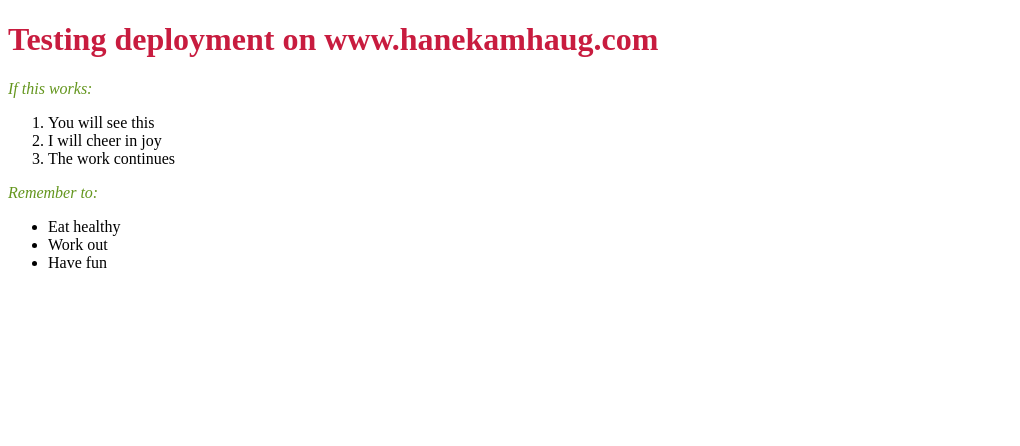
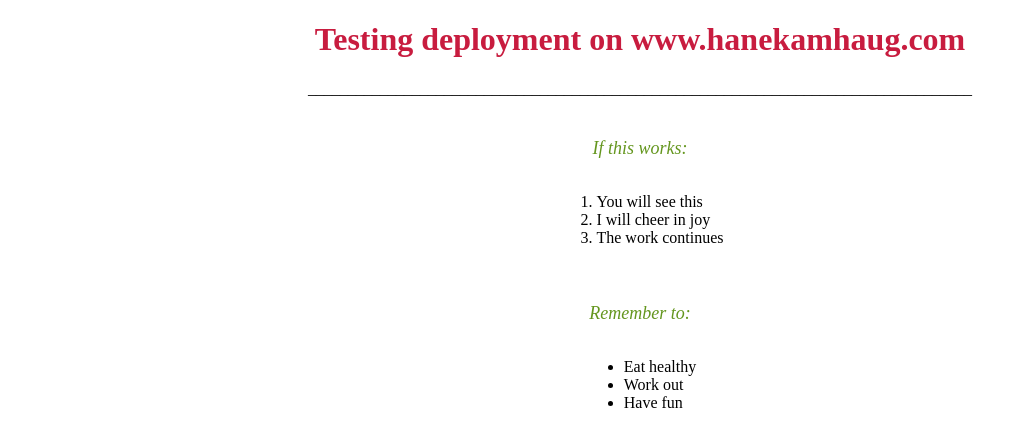
Before and after one commit to hanekamhaug/github-heroku-test-deploy, a plain HTML site: page index.html in a window 1280 px wide. Shown: the whole page, without its empty margins (0-1020 px from the left). Drawn offline with Linux system fonts and the light colour scheme.

Commit message:
add center align

```diff
--- a/index.html
+++ b/index.html
@@ -15,23 +15,31 @@
     <link>
 </head>
 <body>
+<div class="body">
+<div class="header">
  <h1>Testing deployment on www.hanekamhaug.com</h1>
-
+</div>
+    <p class="diver">___________________________________________________________________________________</p>
+    <div class="Paragraph1">
         <p>If this works:</p>
+    </div>
+        <div class="list1">
             <ol>
                 <li>You will see this</li>
                 <li>I will cheer in joy</li>
                 <li>The work continues</li>
             </ol>
-
+        </div>
+    <div class="Paragraph2">
         <p>Remember to:</p>
-
+    </div>
+        <div class="list2">
             <ul>
                 <li>Eat healthy</li>
                 <li>Work out</li>
                 <li>Have fun</li>
             </ul>
-
-
+        </div>
+</div>
 </body>
 </html>
--- a/test1.css
+++ b/test1.css
@@ -1,12 +1,26 @@
-h1 {
+div.header {
     color: rgb(200, 28, 63);
+    text-align: center;
 }
-ol {
+
+div.list1, div.list2 {
     color: black;
+    margin: auto;
+    display: table;
 }
+
 p {
+    text-align: center;
+}
+
+div.Paragraph1, div.Paragraph2 {
     font-style: italic;
+    font-size: large;
+    color: rgb(100, 150, 30);
+    text-align: center;
+    margin-top: 40px;
 }
-p {
-    color: rgb(100, 150, 30);
+
+p.diver {
+    text-align: center;
 }
```
Lines whose indentation alone changed are shown as unchanged.
